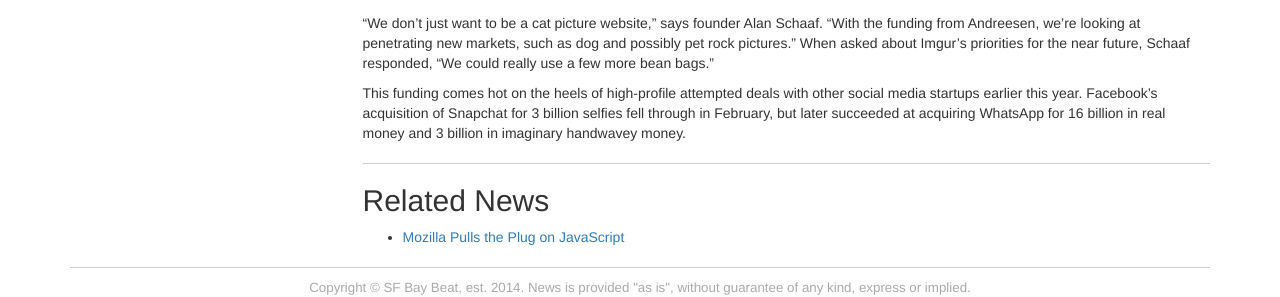
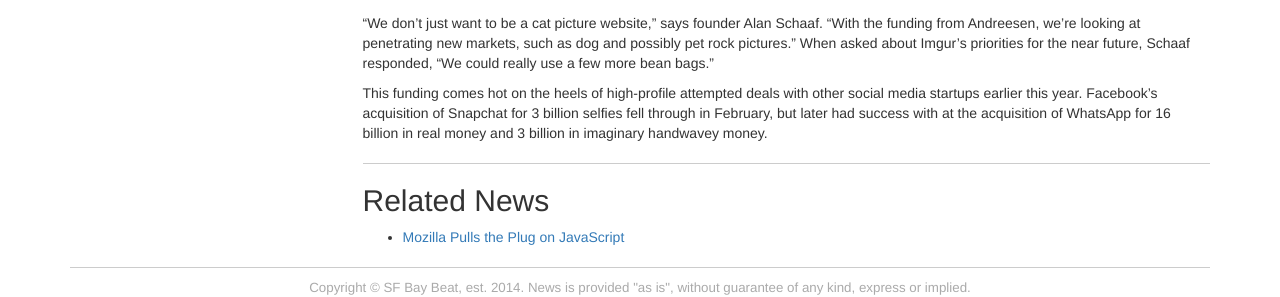
Before and after one commit to strong-code/sfbaybeat.github.io, a Jekyll site: the page built from _posts/2014-04-04-imgur-raises-40-million-cat-pictures-andreesen-horowitz.md, in a window 1280 px wide. Shown: the part 739-1036 px from the top of the page. Built offline with Jekyll 4.4.1, drawn with Linux system fonts in a browser that asks for light colours; nearby versions of some CDN libraries.

Commit message:
wow i should really edit

```diff
--- a/_posts/2014-04-04-imgur-raises-40-million-cat-pictures-andreesen-horowitz.md
+++ b/_posts/2014-04-04-imgur-raises-40-million-cat-pictures-andreesen-horowitz.md
@@ -27,6 +27,6 @@
 
 This funding comes hot on the heels of high-profile attempted deals with other
 social media startups earlier this year. Facebook's acquisition of Snapchat for
-3 billion selfies fell through in February, but later succeeded at acquiring
-WhatsApp for 16 billion in real money and 3 billion in imaginary handwavey
-money.
+3 billion selfies fell through in February, but later had success with at the
+acquisition of WhatsApp for 16 billion in real money and 3 billion in imaginary
+handwavey money.
```
